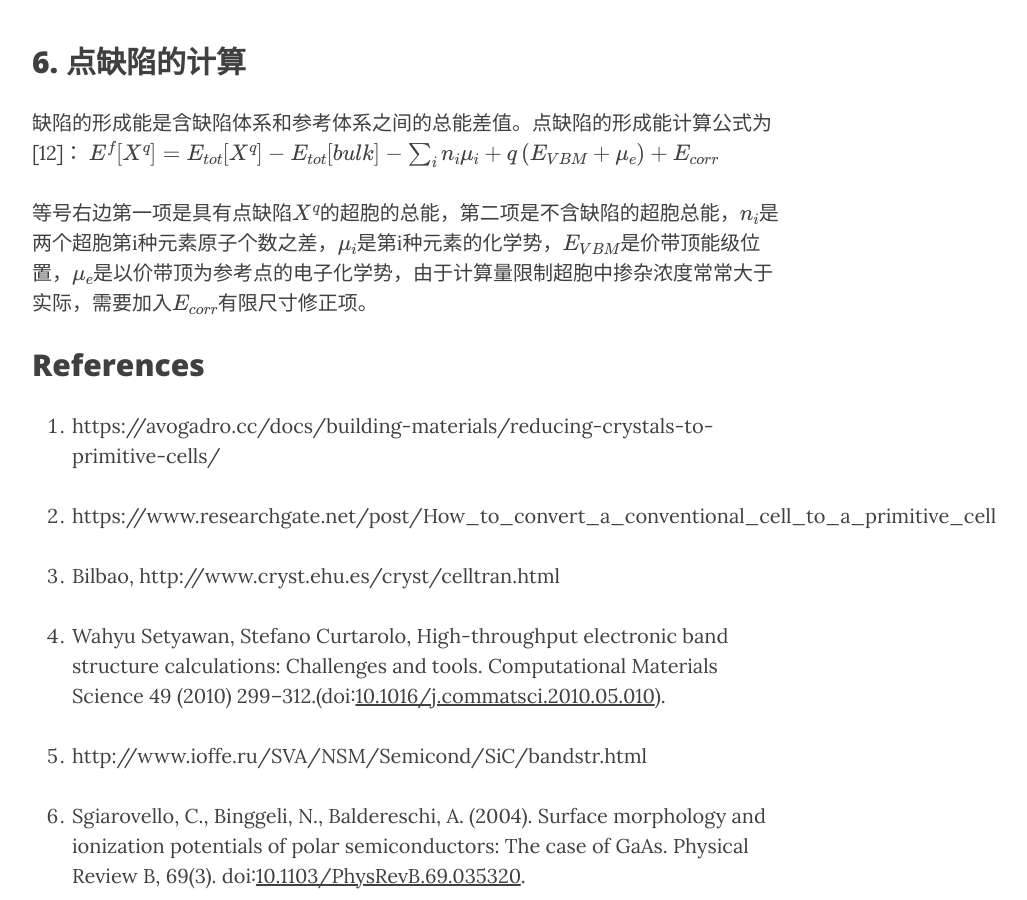
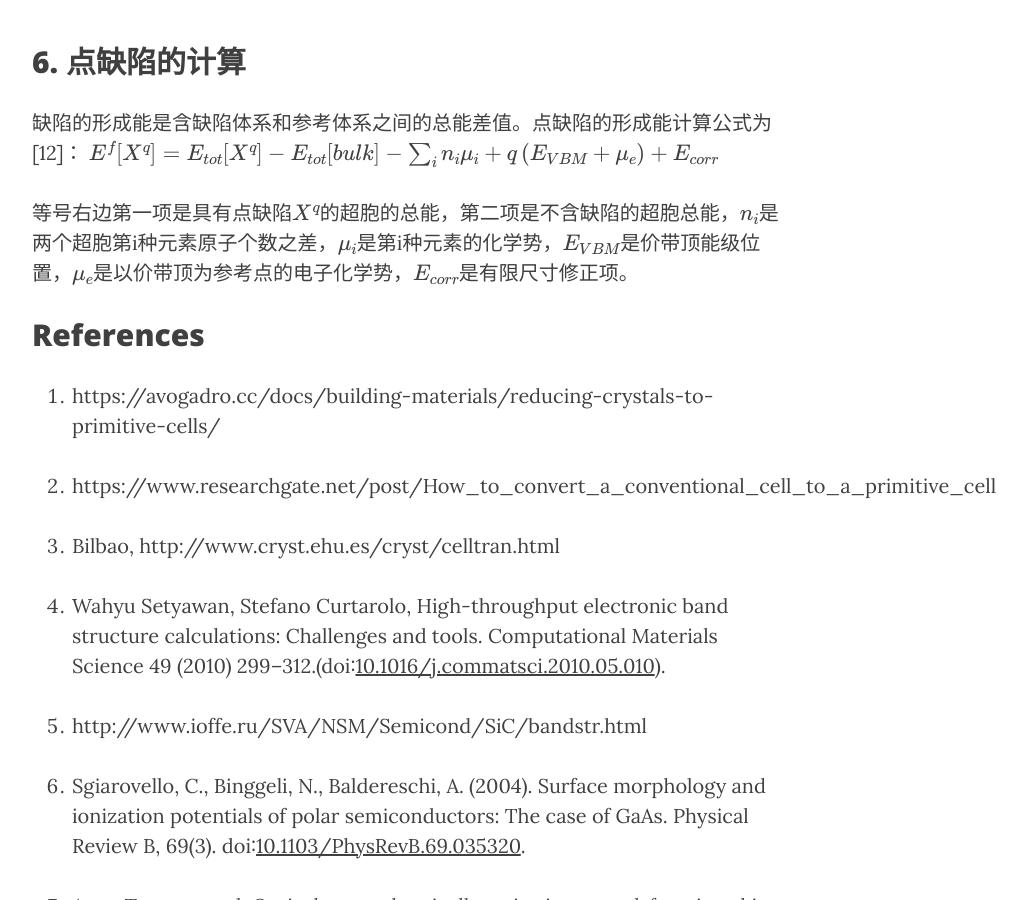
Before and after one commit to yyyu200/DFTbook, a Jekyll site: the page built from _posts/2019-04-01-HandsOn.md, in a window 1280 px wide and 900 px high, scrolled down 31927 px. Shown: the whole window, without its empty margins (233-1260 px from the left). Built offline with Jekyll 4.4.1, drawn with Linux system fonts in a browser that asks for light colours; nearby versions of some CDN libraries; formulas are drawn with MathJax 3; comment, search, counter and statistics services are not loaded.

Commit message:
modify at20190626-09:13:48-aliyun

```diff
--- a/_posts/2019-04-01-HandsOn.md
+++ b/_posts/2019-04-01-HandsOn.md
@@ -1134,7 +1134,7 @@
 缺陷的形成能是含缺陷体系和参考体系之间的总能差值。点缺陷的形成能计算公式为[12]：
 $E^f[X^q] = E_{tot}[X^q]-E_{tot}[bulk]-\sum_i n_i \mu_i + q \left(E_{VBM} + \mu_e \right) + E_{corr} $
 
-等号右边第一项是具有点缺陷$X^q$的超胞的总能，第二项是不含缺陷的超胞总能，$n_i$是两个超胞第i种元素原子个数之差，$\mu_i$是第i种元素的化学势，$E_{VBM}$是价带顶能级位置，$\mu_e$是以价带顶为参考点的电子化学势，由于计算量限制超胞中掺杂浓度常常大于实际，需要加入$E_{corr}$有限尺寸修正项。
+等号右边第一项是具有点缺陷$X^q$的超胞的总能，第二项是不含缺陷的超胞总能，$n_i$是两个超胞第i种元素原子个数之差，$\mu_i$是第i种元素的化学势，$E_{VBM}$是价带顶能级位置，$\mu_e$是以价带顶为参考点的电子化学势，$E_{corr}$是有限尺寸修正项。
 
 ## References
 
```
Also changed, not shown: other parts of _posts/2019-04-01-HandsOn.md (+1 -1 lines).
